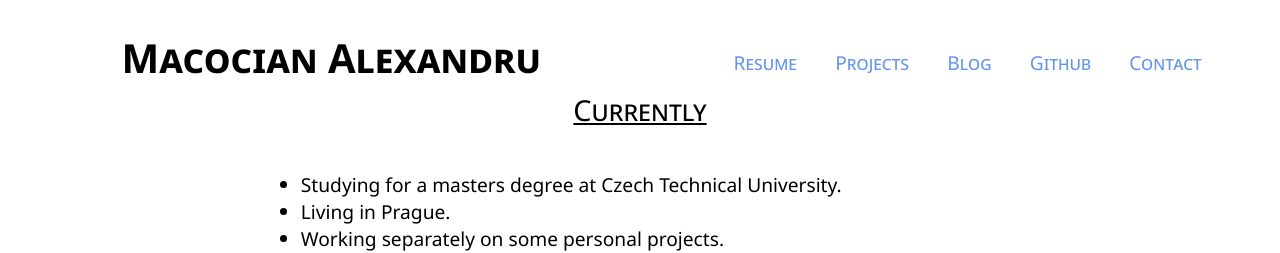
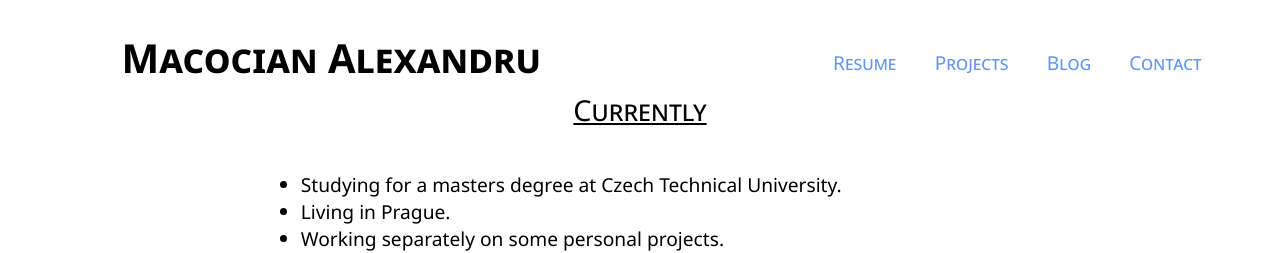
Before and after one commit to AlexMacocian/alexmacocian.github.io, a Jekyll site: the page built from index.html, in a window 1280 px wide. Shown: the top 253 px of the page. Built offline with Jekyll 4.4.1, drawn with Linux system fonts in a browser that asks for light colours.

Commit message:
Update default.html

```diff
--- a/_layouts/default.html
+++ b/_layouts/default.html
@@ -14,7 +14,6 @@
 		Macocian Alexandru</div>
 	<ul id="Menu">
 		<li><a href="/contact">Contact</a></li>
-		<li><a href="https://github.com/AlexMacocian">Github</a></li>
 	        <li><a href="/blog/">Blog</a></li>
 		<li><a href="/projects/">Projects</a></li>
 		<li><a href="/">Resume</a></li>
```
